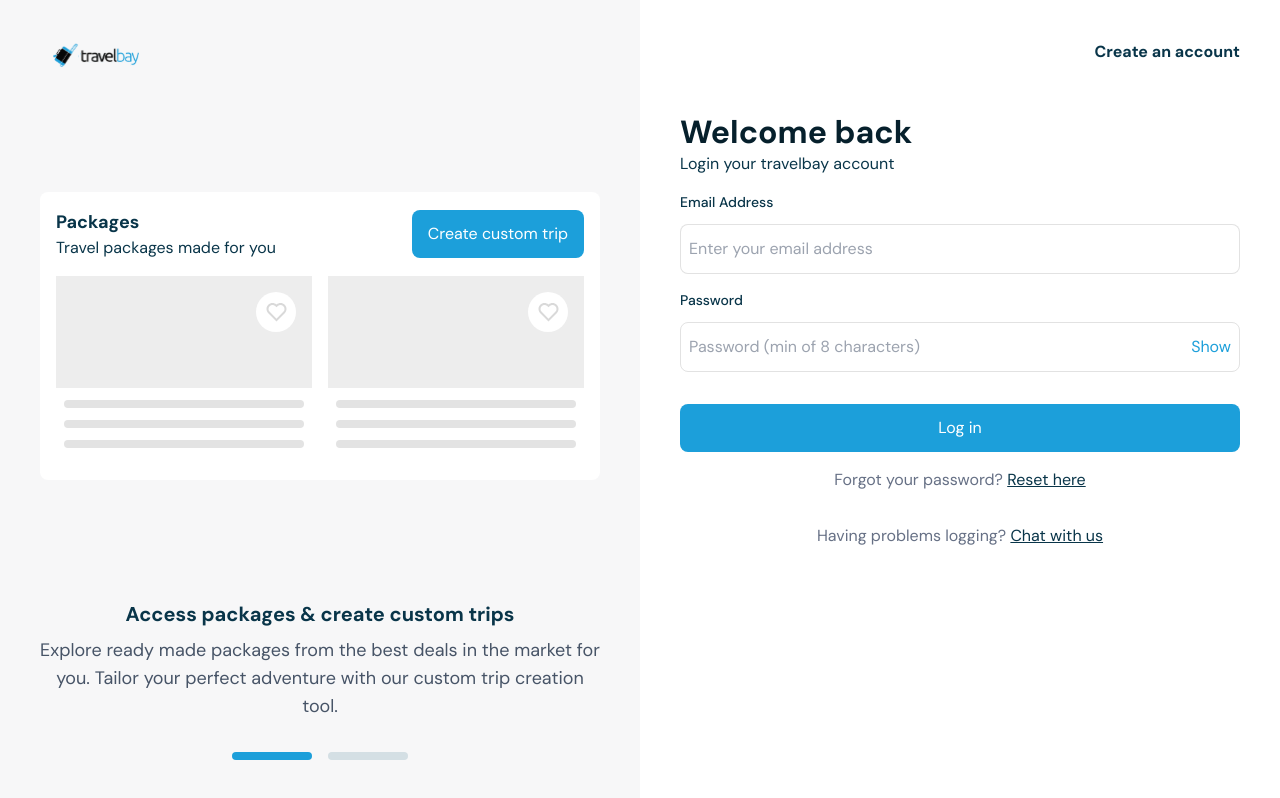
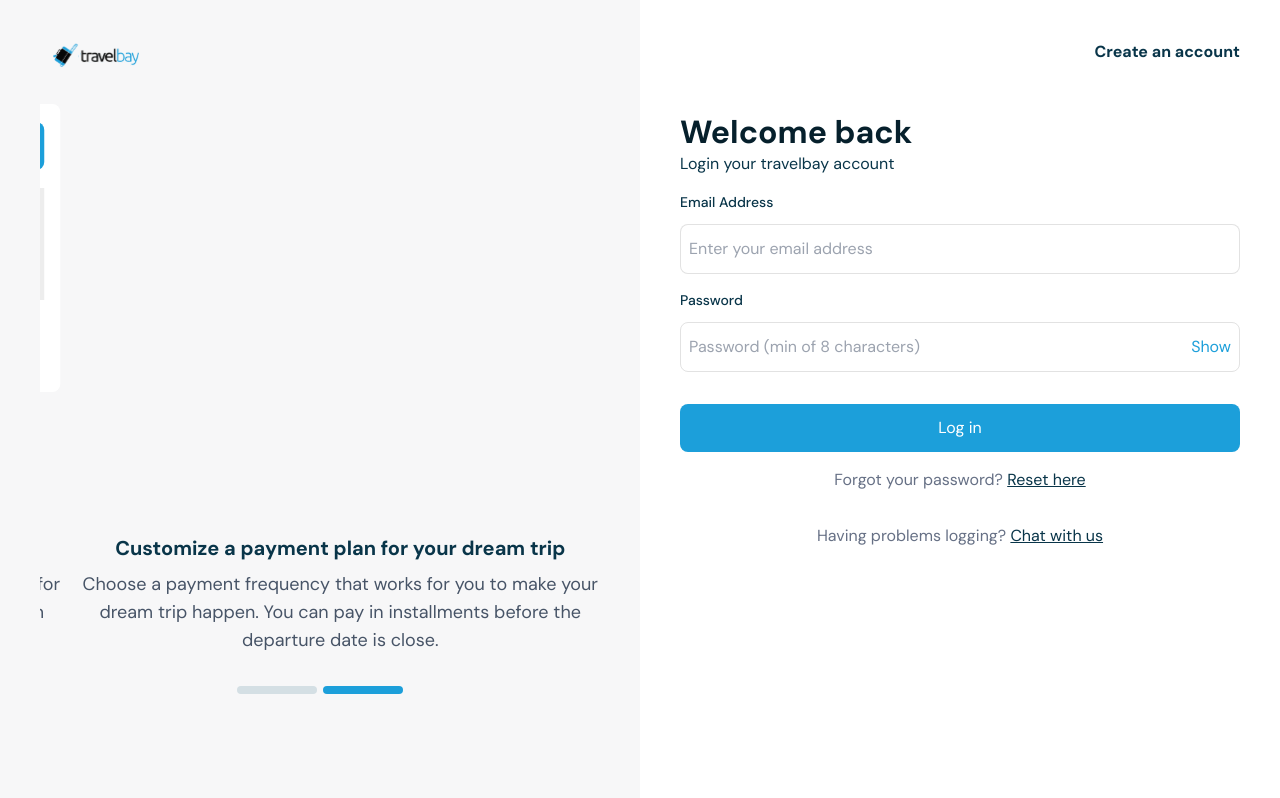
Before and after one commit to Dr-Oxy/travelBay, a React (Create React App) app: page /login in a window 1280 px wide. Built offline with nearby package versions, Linux system fonts and the light colour scheme; no server answers.

Commit message:
modified onboarding component

```diff
--- a/src/components/section/Onboarding.js
+++ b/src/components/section/Onboarding.js
@@ -1,71 +1,38 @@
-import React, { useState } from 'react';
-
-import { Button } from '../element';
-import EmptyPackage from './EmptyPackage';
+import React from 'react';
 import { arrowDownDark, logo } from '../../assets/icons';
 
+import Slider from 'react-slick';
+
+import CustomizePayment from './CustomizePayment';
+import TravelPackage from './TravelPackage';
+
 const Onboarding = () => {
-  const [tab, setTab] = useState(1);
+  const settings = {
+    dots: true,
+    infinite: true,
+    speed: 500,
+    slidesToShow: 1,
+    slidesToScroll: 1,
+    autoplay: true,
+    autoplaySpeed: 5000,
+    pauseOnHover: false,
+    nextArrow: null,
+    dotsClass: 'button__bar',
+    arrows: false,
+  };
 
   return (
-    <section className="flex flex-col justify-between bg-off-white px-6 py-10 lg:p-10 overflow-y-scroll ">
+    <section className="bg-off-white px-6 py-10 lg:p-10 overflow-y-scroll ">
       <article>
         <img className="h-8 w-28" src={logo} alt="travelbay's log" />
       </article>
 
-      {tab === 1 ? (
-        <article className="lg:h-fit my-8 bg-white p-4 rounded-lg">
-          <div className="xl:flex items-center justify-between mb-4">
-            <div>
-              <h3 className="font-bold text-lg text-dark-2">Packages</h3>
-              <p>Travel packages made for you</p>
-            </div>
-
-            <div className="mt-2 xl:mt-0 w-5/6 xl:w-fit">
-              <Button text="Create custom trip" />
-            </div>
-          </div>
-
-          <div className="grid grid-cols-1 lg:grid-cols-2 gap-4">
-            <EmptyPackage />
-            <EmptyPackage />
-          </div>
-        </article>
-      ) : (
-        <article className=" h-24 lg:h-96 my-8 p-4 rounded-lg"></article>
-      )}
-
-      <article>
-        <div className="text-center">
-          <h2 className="text-dark-blue-1 text-xl font-bold">
-            {tab === 1
-              ? 'Access packages & create custom trips'
-              : 'Customize a payment plan for your dream trip'}
-          </h2>
-
-          <p className="text-lg text-gray-2 mt-2">
-            {tab === 1
-              ? ' Explore ready made packages from the best deals in the market  for you. Tailor your perfect adventure with our custom trip creation tool.'
-              : 'Choose a payment frequency that works for you to make your dream trip happen. You can pay in installments before the departure date is close.'}
-          </p>
-        </div>
-
-        <div className="flex items-center justify-center mt-8">
-          <div
-            onClick={() => setTab(1)}
-            className={` ${
-              tab === 1 ? 'bg-primary-blue' : 'bg-gray-3'
-            } block h-2 w-20 rounded-3xl cursor-pointer`}
-          ></div>
-
-          <div
-            onClick={() => setTab(2)}
-            className={` ${
-              tab === 2 ? 'bg-primary-blue' : 'bg-gray-3'
-            } block h-2 w-20 rounded-3xl cursor-pointer ml-4`}
-          ></div>
-        </div>
-      </article>
+      <div className="mt-8">
+        <Slider {...settings}>
+          <TravelPackage />
+          <CustomizePayment />
+        </Slider>
+      </div>
 
       <div className="flex justify-center lg:hidden mt-12">
         <img src={arrowDownDark} alt="down arrow icon" />
```
